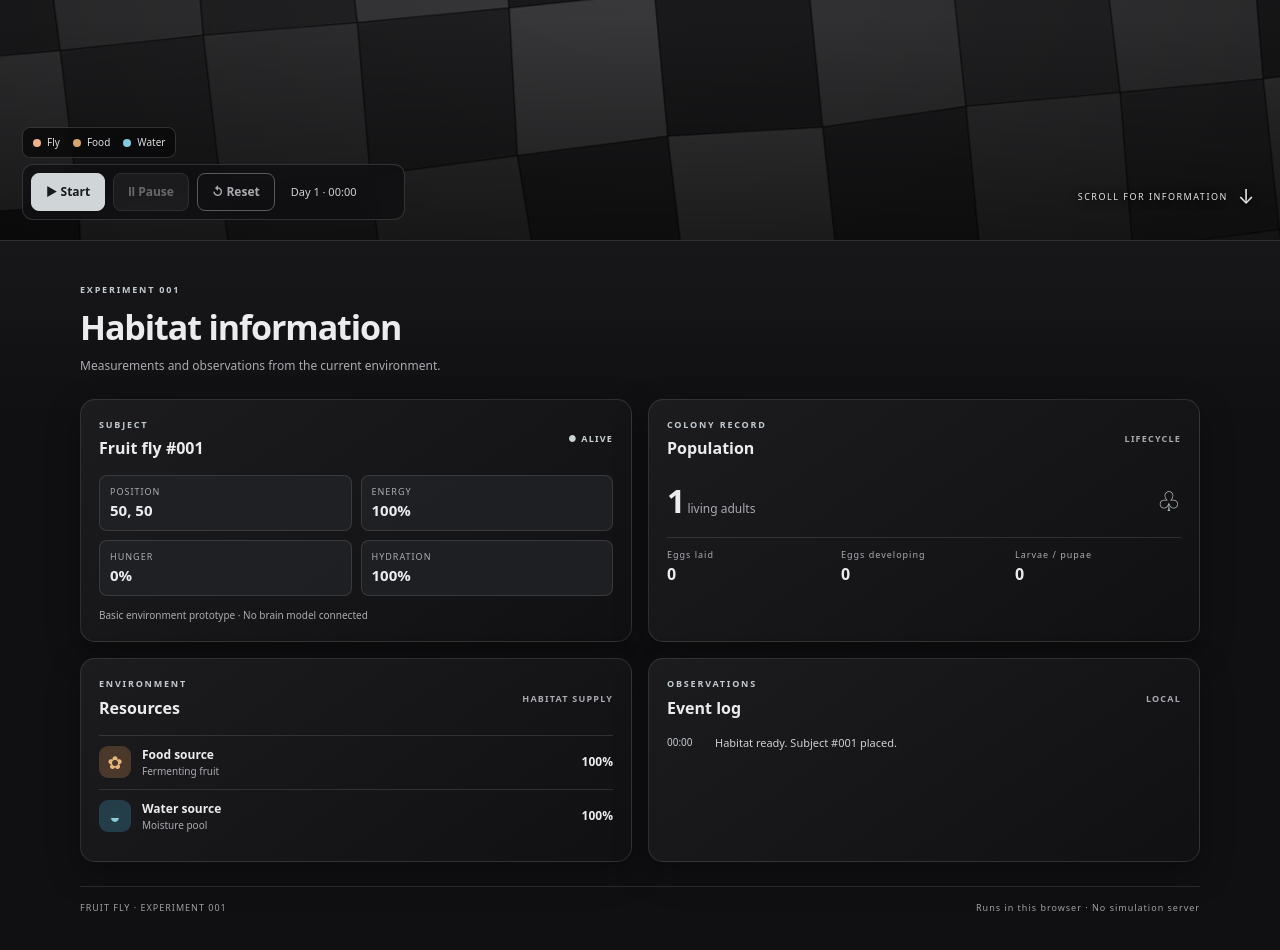
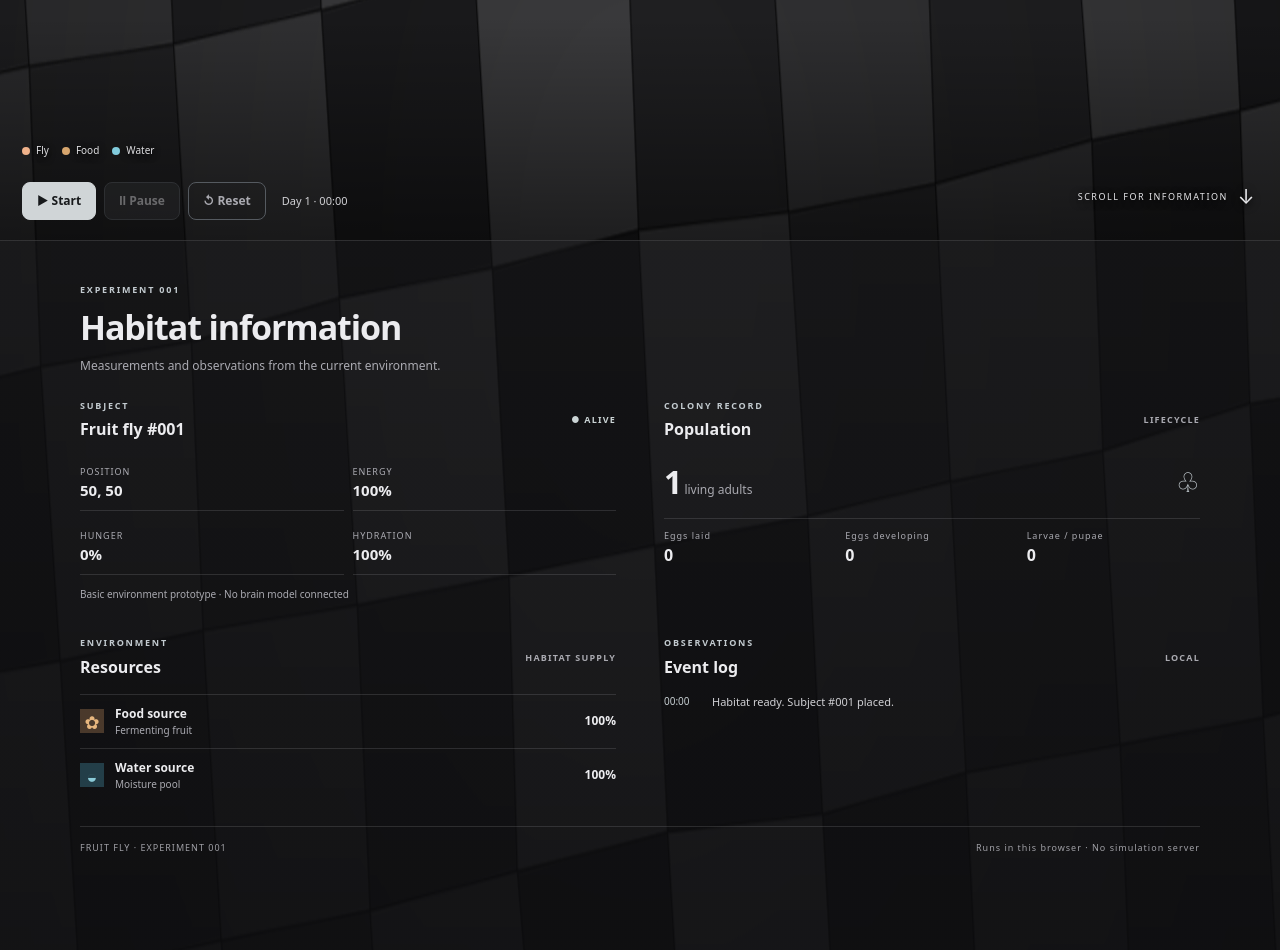
Before and after one commit to atdenaiforeve/Fruit-fly, a plain HTML site: page index.html in a window 1280 px wide. Shown: the part 560-1510 px from the top of the page. Drawn offline with Linux system fonts and the light colour scheme.

Commit message:
Make checkerboard the continuous habitat surface and remove unnecessary info cards

```diff
--- a/styles.css
+++ b/styles.css
@@ -1,8 +1,8 @@
 :root{color-scheme:dark;--panel:rgba(17,18,20,.88);--line:rgba(190,190,198,.16);--text:#ececef;--muted:#aaaab1}
 *{box-sizing:border-box}
 html{min-height:100%;background:#171719;scroll-behavior:smooth}
-body{margin:0;background:#171719;color:var(--text);font:15px/1.5 system-ui,-apple-system,Segoe UI,sans-serif;min-height:100vh;position:relative}
-#habitatGround{position:absolute;top:0;left:0;width:100%;height:100svh;z-index:0;display:block;pointer-events:none}
+body{margin:0;background:transparent;color:var(--text);font:15px/1.5 system-ui,-apple-system,Segoe UI,sans-serif;min-height:100vh;position:relative}
+#habitatGround{position:absolute;top:0;left:0;width:100%;height:100%;z-index:0;display:block;pointer-events:none}
 main{position:relative;z-index:1}
 .habitat-screen{height:100svh;min-height:520px;position:relative;overflow:hidden;background:transparent}
 canvas#world{position:absolute;inset:0;width:100%;height:100%;display:block;background:transparent}
@@ -13,28 +13,28 @@ canvas#world{position:absolute;inset:0;width:100%;height:100%;display:block;back
 .habitat-label small{display:block;font-size:9px;letter-spacing:2px;color:#c1c1c5;font-weight:650}
 .habitat-status{top:25px;right:22px;border:1px solid #ffffff35;border-radius:30px;padding:7px 11px;background:#101012aa;color:#dedee1;font-size:10px;letter-spacing:1.2px;font-weight:750;display:flex;gap:8px;align-items:center;backdrop-filter:blur(8px)}
 .status-dot{width:7px;height:7px;border-radius:50%;background:#9aa0a4;display:inline-block}
-.world-legend{left:22px;bottom:82px;display:flex;gap:13px;padding:7px 10px;border:1px solid #ffffff28;border-radius:8px;background:#09090bcc;font-size:10px;color:#dedee1;backdrop-filter:blur(8px)}
+.world-legend{left:22px;bottom:82px;display:flex;gap:13px;padding:0;border:0;border-radius:0;background:transparent;font-size:10px;color:#dedee1;text-shadow:0 2px 7px #000}
 .world-legend span{display:flex;align-items:center;gap:6px}.world-legend i{width:8px;height:8px;border-radius:50%;display:inline-block}
 .legend-fly{background:#f0b28a}.legend-food{background:#d7a66e}.legend-water{background:#81cbdc}
-.habitat-controls{left:22px;bottom:20px;display:flex;align-items:center;gap:8px;flex-wrap:wrap;padding:8px;border:1px solid #ffffff24;border-radius:11px;background:#101012c9;backdrop-filter:blur(10px)}
+.habitat-controls{left:22px;bottom:20px;display:flex;align-items:center;gap:8px;flex-wrap:wrap;padding:0;border:0;border-radius:0;background:transparent}
 .button{border:1px solid #555a60;background:rgba(48,49,53,.92);color:var(--text);padding:9px 14px;border-radius:8px;font:inherit;font-size:12px;font-weight:700;cursor:pointer}
 .button:hover:not(:disabled){filter:brightness(1.2)}.button:disabled{opacity:.4;cursor:not-allowed}
 .button.primary{background:#d0d5d7;border-color:#d0d5d7;color:#17191b}.button.quiet{background:transparent;color:var(--muted)}
 .control-note{margin-left:8px;color:#d0d0d4;font-size:11px;font-variant-numeric:tabular-nums;min-width:105px}
 .scroll-cue{right:24px;bottom:28px;display:flex;align-items:center;gap:10px;color:#e5e5e8;text-decoration:none;font-size:9px;letter-spacing:1.5px;text-shadow:0 2px 8px #000}
 .scroll-cue b{font-size:20px;font-weight:400}
-.information{position:relative;min-height:100vh;padding:42px max(22px,calc((100vw - 1120px)/2)) 24px;background:linear-gradient(180deg,#171719f5,#101012 180px);border-top:1px solid #ffffff22}
+.information{position:relative;min-height:100vh;padding:42px max(22px,calc((100vw - 1120px)/2)) 24px;background:linear-gradient(180deg,rgba(17,17,19,.58),rgba(12,12,14,.76));border-top:1px solid #ffffff22;backdrop-filter:brightness(.92)}
 .info-heading{margin:0 0 24px}
 .eyebrow{margin:0 0 5px;color:#c3cbd0;font-size:9px;font-weight:800;letter-spacing:1.8px}
 h1{font-size:clamp(25px,4vw,34px);letter-spacing:-1.1px;margin:0 0 4px}h2{font-size:16px;margin:0;font-weight:680}
 .muted{color:var(--muted);margin:0;font-size:12px}
-.info-grid{display:grid;grid-template-columns:repeat(2,minmax(0,1fr));gap:16px}
-.panel{background:linear-gradient(145deg,rgba(29,29,32,.96),rgba(17,17,19,.96));border:1px solid var(--line);border-radius:15px;padding:18px;box-shadow:0 12px 34px #0005}
+.info-grid{display:grid;grid-template-columns:repeat(2,minmax(0,1fr));column-gap:48px;row-gap:34px}
+.panel{background:transparent;border:0;border-radius:0;padding:0;box-shadow:none}
 .panel-heading{display:flex;align-items:center;justify-content:space-between;margin-bottom:15px}
 .alive-tag,.tiny-label{font-size:9px;letter-spacing:1.2px;font-weight:750;color:#cbd4d5}
 .tiny-label{color:var(--muted)}
 .stats-grid{display:grid;grid-template-columns:1fr 1fr;gap:9px}
-.stat{background:rgba(34,35,39,.82);border:1px solid var(--line);border-radius:8px;padding:9px 10px}
+.stat{background:transparent;border:0;border-bottom:1px solid var(--line);border-radius:0;padding:9px 0}
 .stat span,.mini-stats span{display:block;color:var(--muted);font-size:9px;letter-spacing:1px}
 .stat strong{font-size:15px;font-variant-numeric:tabular-nums}
 .data-note{font-size:10px;color:var(--muted);margin:12px 0 0}
@@ -42,12 +42,12 @@ h1{font-size:clamp(25px,4vw,34px);letter-spacing:-1.1px;margin:0 0 4px}h2{font-s
 .big-number{font-size:32px;font-weight:750;letter-spacing:-1px}.population-icon{font-size:27px;color:#c3cbd0}
 .mini-stats{border-top:1px solid var(--line);padding-top:10px;display:grid;grid-template-columns:1fr 1fr 1fr;gap:8px}.mini-stats strong{font-size:16px}
 .resource-row{display:flex;align-items:center;gap:11px;padding:10px 0;border-top:1px solid var(--line)}
-.resource-icon{width:32px;height:32px;border-radius:9px;display:grid;place-items:center;font-size:18px}
+.resource-icon{width:24px;height:24px;display:grid;place-items:center;font-size:18px}
 .food-icon{background:#4a392b;color:#e8b77e}.water-icon{background:#233e48;color:#8bcbd8}
 .resource-info{display:grid;flex:1}.resource-info strong{font-size:12px}.resource-info span{font-size:10px;color:var(--muted)}
 .resource-amount{font-size:12px;font-variant-numeric:tabular-nums}
 .event-list{display:grid;gap:9px}.event-list p{display:flex;gap:12px;margin:0;font-size:11px;color:#d0d0d4}
 .event-list time{font-variant-numeric:tabular-nums;color:#c5cdd0;font-size:10px;min-width:36px}
 footer{display:flex;align-items:center;justify-content:space-between;gap:12px;margin-top:24px;padding-top:14px;border-top:1px solid var(--line);color:#a0a0a6;font-size:9px;letter-spacing:1px}
-@media(max-width:650px){.info-grid{grid-template-columns:1fr}.information{padding:30px 14px 20px}.habitat-label{top:14px;left:14px}.habitat-status{top:18px;right:14px}.habitat-controls{left:12px;bottom:12px;right:12px}.world-legend{left:14px;bottom:82px}.scroll-cue{right:15px;bottom:100px}.control-note{margin-left:auto}}
+@media(max-width:650px){.info-grid{grid-template-columns:1fr;row-gap:28px}.information{padding:30px 14px 20px}.habitat-label{top:14px;left:14px}.habitat-status{top:18px;right:14px}.habitat-controls{left:12px;bottom:12px;right:12px}.world-legend{left:14px;bottom:82px}.scroll-cue{right:15px;bottom:100px}.control-note{margin-left:auto}}
 @media(max-width:390px){.button{padding:8px 10px}.control-note{width:100%;margin:0 0 0 2px}.scroll-cue span{font-size:8px}}
```
